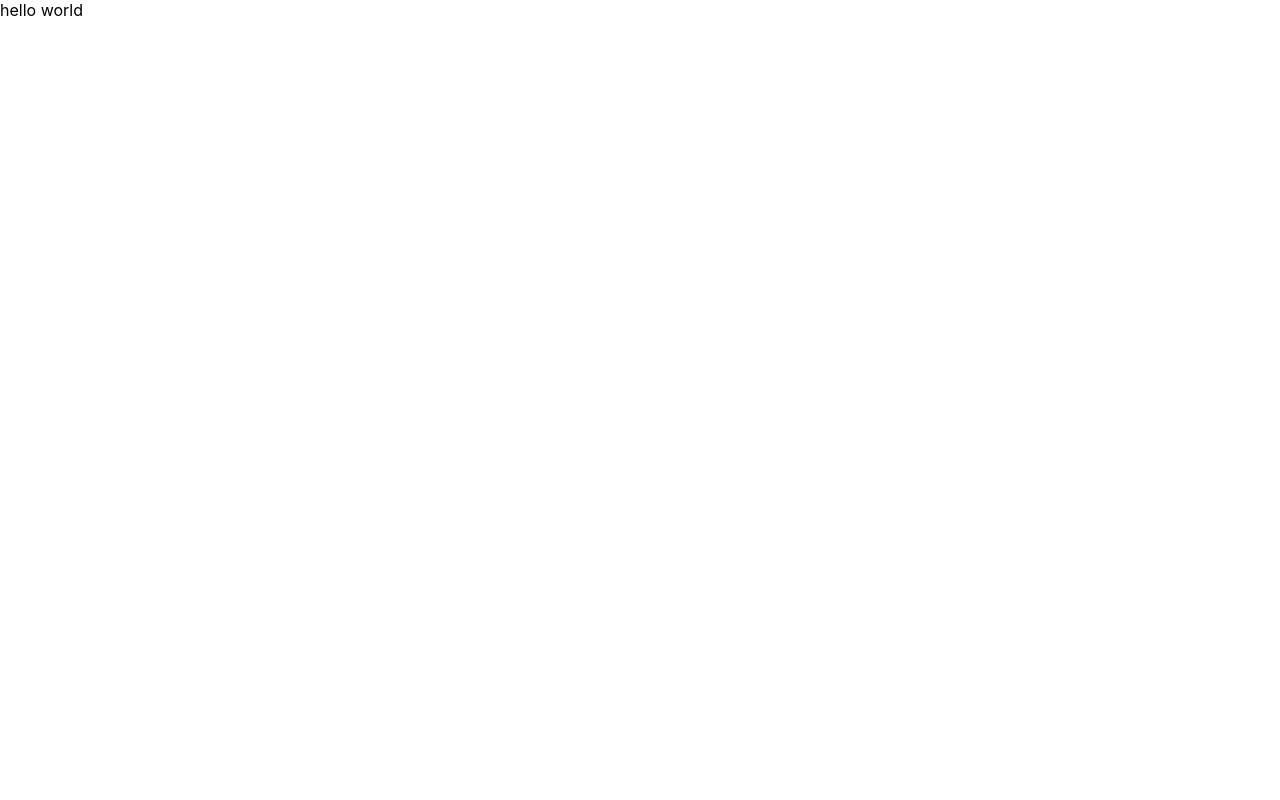
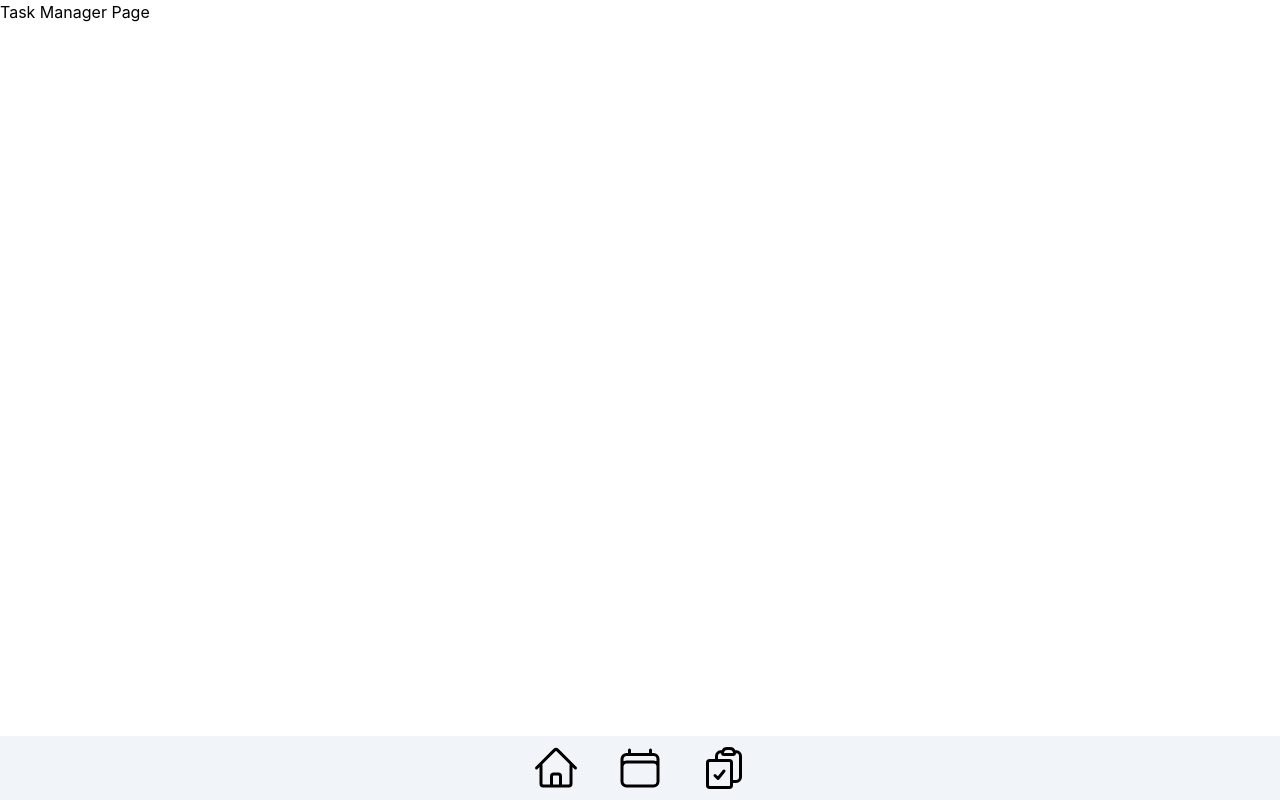
Before and after one commit to QuanNguyenDong/roomie, a React (Create React App) app in the folder frontend/: page /#/tasks in a window 1280 px wide. Built offline with nearby package versions, Linux system fonts and the light colour scheme; the HTML template or start-up script is replaced by a standard one.

Commit message:
routed pages, added basic navbar

```diff
--- a/frontend/package.json
+++ b/frontend/package.json
@@ -3,11 +3,13 @@
   "version": "0.1.0",
   "private": true,
   "dependencies": {
+    "@heroicons/react": "^2.1.5",
     "@testing-library/jest-dom": "^5.17.0",
     "@testing-library/react": "^13.4.0",
     "@testing-library/user-event": "^13.5.0",
     "react": "^18.3.1",
     "react-dom": "^18.3.1",
+    "react-router-dom": "^6.26.1",
     "react-scripts": "5.0.1",
     "web-vitals": "^2.1.4"
   },
@@ -34,5 +36,8 @@
       "last 1 firefox version",
       "last 1 safari version"
     ]
+  },
+  "devDependencies": {
+    "tailwindcss": "^3.4.10"
   }
 }
--- a/frontend/src/App.js
+++ b/frontend/src/App.js
@@ -1,6 +1,27 @@
+import React, { Fragment } from "react";
+import { HashRouter as Router, Route, Routes } from "react-router-dom";
+
+import Navbar from './components/Navbar';
+
+import Calendar from './pages/Calendar';
+import Home from './pages/Home';
+import TaskManager from './pages/TaskManager';
+
 function App() {
   return (
-    <div>hello world</div>
+    <Router>
+      <Fragment>
+        <Routes>
+          <Route path="/home" element={<Home />} />  {/* Route for Home page */}
+          <Route path="/calendar" element={<Calendar />} />  {/* Route for Calendar page */}
+          <Route path="/tasks" element={<TaskManager />} />
+        </Routes>
+
+        <div className="fixed bottom-0 w-full">
+          <Navbar />  {/* Navbar always displayed at the bottom */}
+        </div>
+      </Fragment>
+    </Router>
   );
 }
 
--- /dev/null
+++ b/frontend/src/components/Navbar.js
@@ -0,0 +1,26 @@
+import React, { useState, useEffect } from 'react';
+import { useNavigate } from 'react-router-dom';
+
+import { HomeIcon, CalendarIcon, ClipboardDocumentCheckIcon } from '@heroicons/react/24/outline'
+
+const Navbar = ({ }) => {
+    const navigate = useNavigate();
+
+    return (
+        <div className="bg-slate-100 text-black">
+            <div className="h-16 flex flex-row justify-center space-x-6 sm:space-x-9 z-20">
+                <button onClick={() => navigate('/home')}>
+                    <HomeIcon className="size-12 text-black" />
+                </button>
+                <button onClick={() => navigate('/calendar')}>
+                    <CalendarIcon className="size-12 text-black" />
+                </button>
+                <button onClick={() => navigate('/tasks')}>
+                    <ClipboardDocumentCheckIcon className="size-12 text-black" />
+                </button>
+            </div>
+        </div>
+    );
+}
+
+export default Navbar;
--- a/frontend/src/index.css
+++ b/frontend/src/index.css
@@ -1,3 +1,15 @@
+@tailwind base;
+@tailwind components;
+@tailwind utilities;
+
+html,
+body,
+#root {
+  height: 100%;
+  margin: 0;
+  padding: 0;
+}
+
 body {
   margin: 0;
   font-family: -apple-system, BlinkMacSystemFont, 'Segoe UI', 'Roboto', 'Oxygen',
--- /dev/null
+++ b/frontend/src/pages/Calendar.js
@@ -0,0 +1,7 @@
+import React from 'react';
+
+function Calendar() {
+    return <div>Calendar Page</div>;
+}
+
+export default Calendar;
--- /dev/null
+++ b/frontend/src/pages/Home.js
@@ -0,0 +1,7 @@
+import React from 'react';
+
+function Home() {
+    return <div>Home Page</div>;
+}
+
+export default Home;
--- /dev/null
+++ b/frontend/src/pages/TaskManager.js
@@ -0,0 +1,7 @@
+import React from 'react';
+
+function TaskManager() {
+    return <div>Task Manager Page</div>;
+}
+
+export default TaskManager;
--- /dev/null
+++ b/frontend/tailwind.config.js
@@ -0,0 +1,10 @@
+/** @type {import('tailwindcss').Config} */
+module.exports = {
+  content: [
+    "./src/**/*.{js,jsx,ts,tsx}",
+  ],
+  theme: {
+    extend: {},
+  },
+  plugins: [],
+}
```
Also changed, not shown: frontend/src/components/index.js (deleted), frontend/src/pages/index.js (deleted), 1 other file (tests, documents, lock files or other folders).
